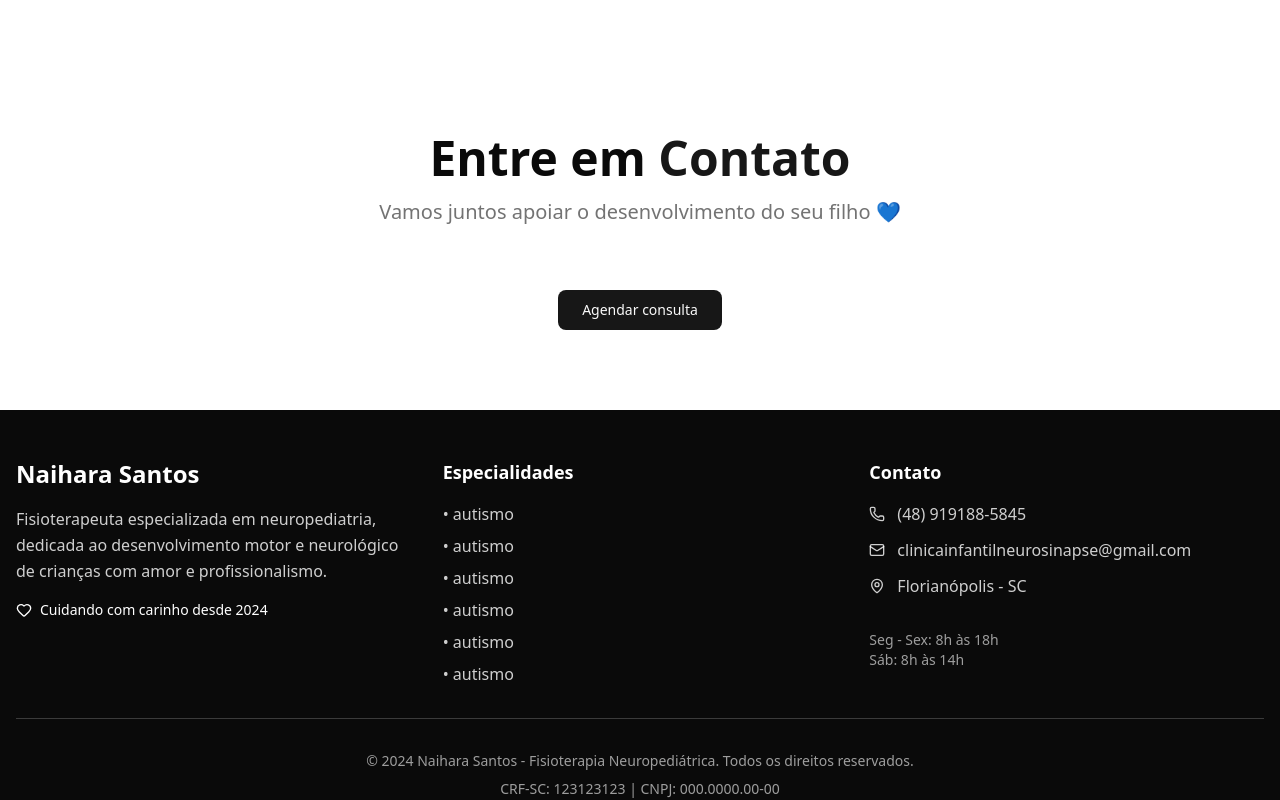
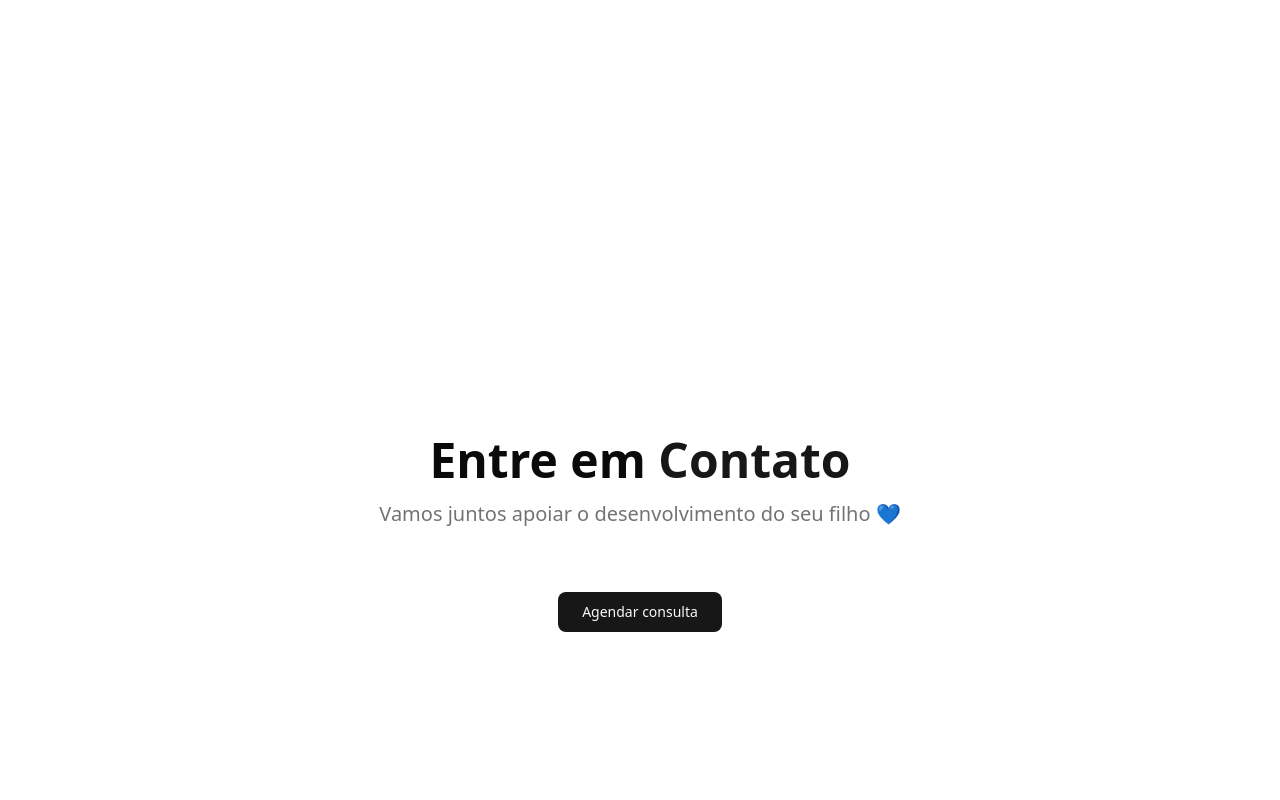
Before and after one commit to cal-oliveira/lp-naihara-santos, a Next.js app: page / in a window 1280 px wide. Shown: the part 2660-3460 px from the top of the page. Built offline with nearby package versions, Linux system fonts and the light colour scheme.

Commit message:
fix: CTA height adjustment

```diff
--- a/src/app/sections/CTA.tsx
+++ b/src/app/sections/CTA.tsx
@@ -37,7 +37,7 @@ export default function CTA(){
 
   return (
     <section id="cta" className="py-20">
-      <div className="container mx-auto px-4">
+      <div className="container mx-auto flex flex-col items-center justify-center px-4 h-screen">
         <div className="text-center space-y-4 mb-16">
           <h2 className="text-4xl lg:text-5xl font-bold text-foreground">
             Entre em <span className="text-primary">Contato</span>
```
